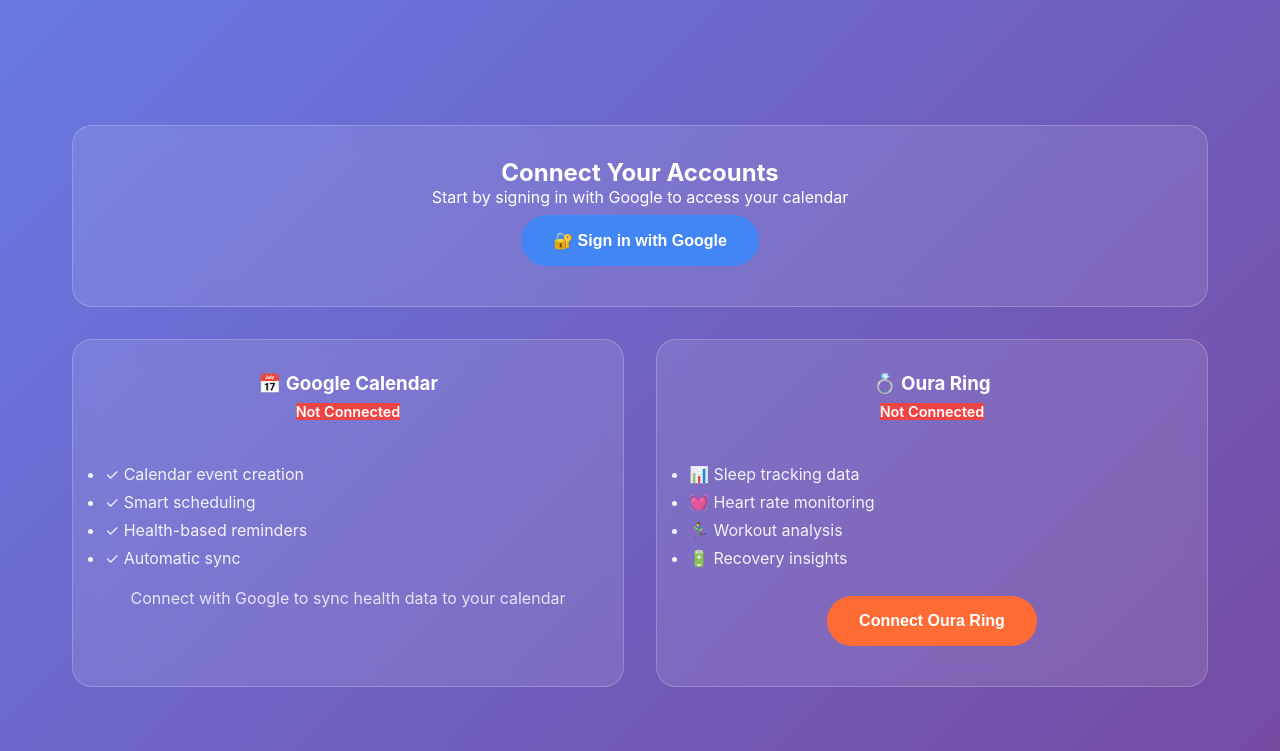
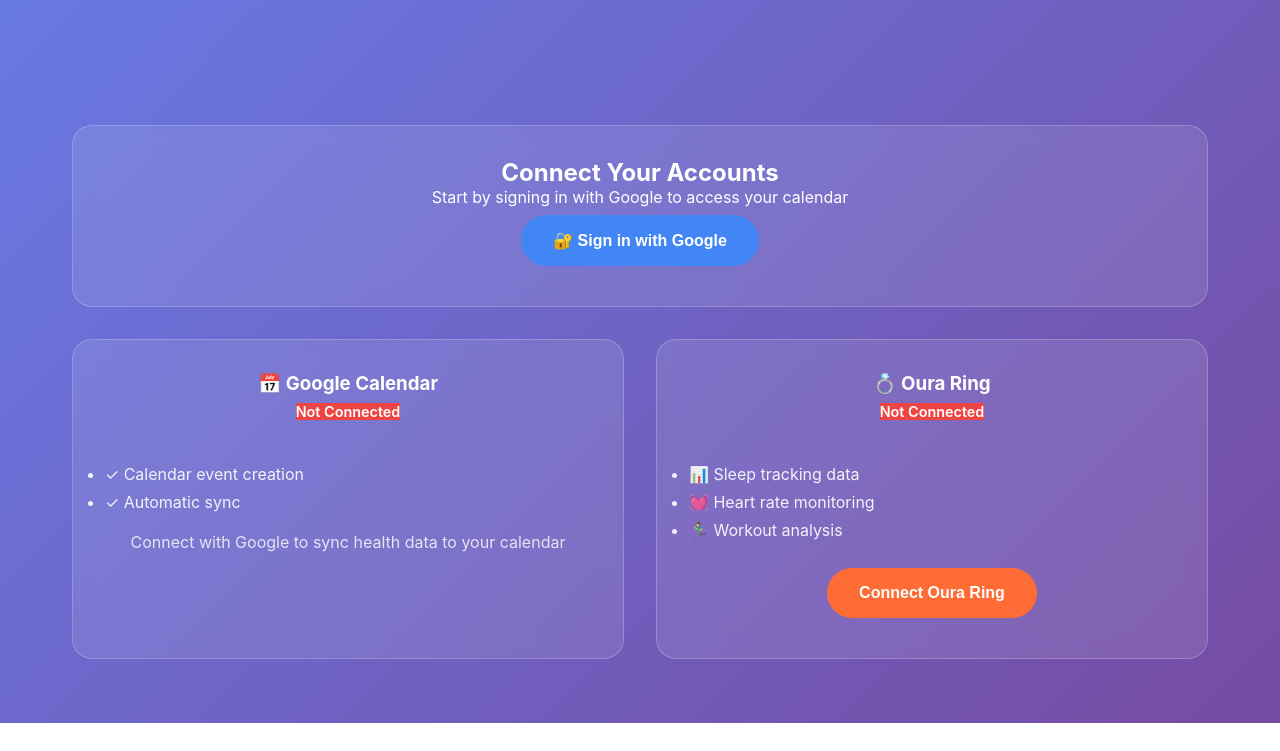
Before and after one commit to tingzhouu/oura-calendar-sync, a website: page public/index.html in a window 1280 px wide. Shown: the part 198-949 px from the top of the page. After the commit the page ends 921 px from the top, so only its background shows below. Drawn offline with Linux system fonts and the light colour scheme.

Commit message:
Update README and index.html to remove references to Firebase-related features and streamline feature list for clarity.

```diff
--- a/public/index.html
+++ b/public/index.html
@@ -278,8 +278,6 @@
                 <div class="feature-list">
                     <ul>
                         <li>✓ Calendar event creation</li>
-                        <li>✓ Smart scheduling</li>
-                        <li>✓ Health-based reminders</li>
                         <li>✓ Automatic sync</li>
                     </ul>
                 </div>
@@ -299,7 +297,6 @@
                         <li>📊 Sleep tracking data</li>
                         <li>💓 Heart rate monitoring</li>
                         <li>🏃‍♂️ Workout analysis</li>
-                        <li>🔋 Recovery insights</li>
                     </ul>
                 </div>
                 <div id="oura-actions">
```
Also changed, not shown: README.md.
